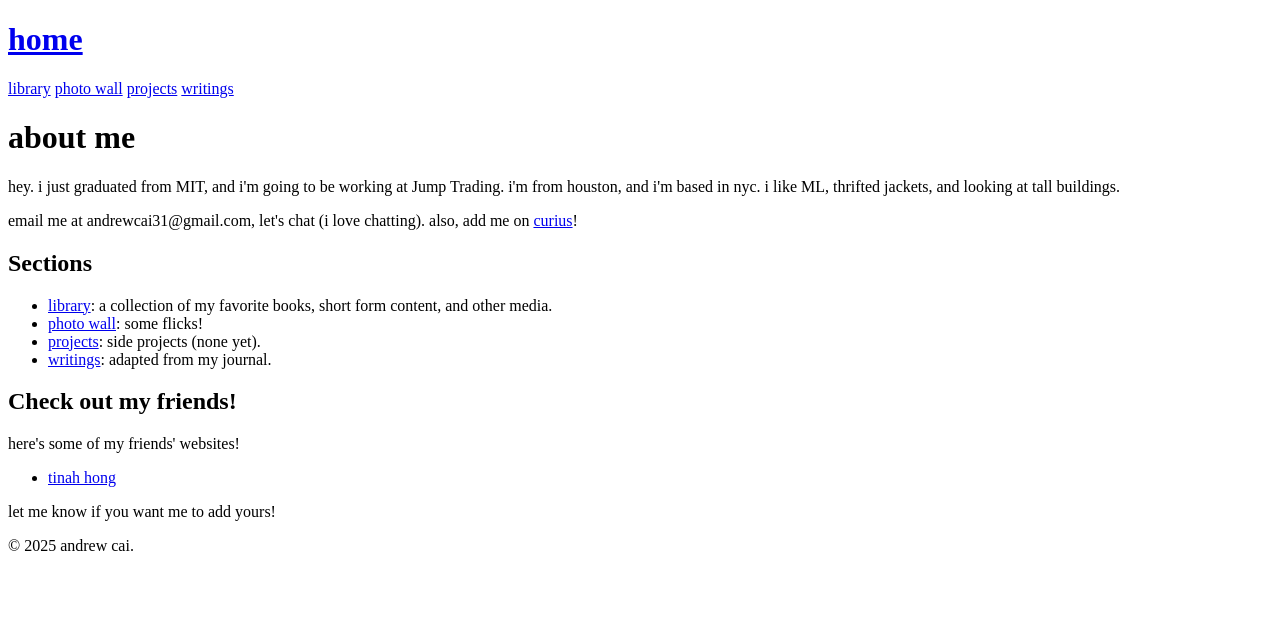
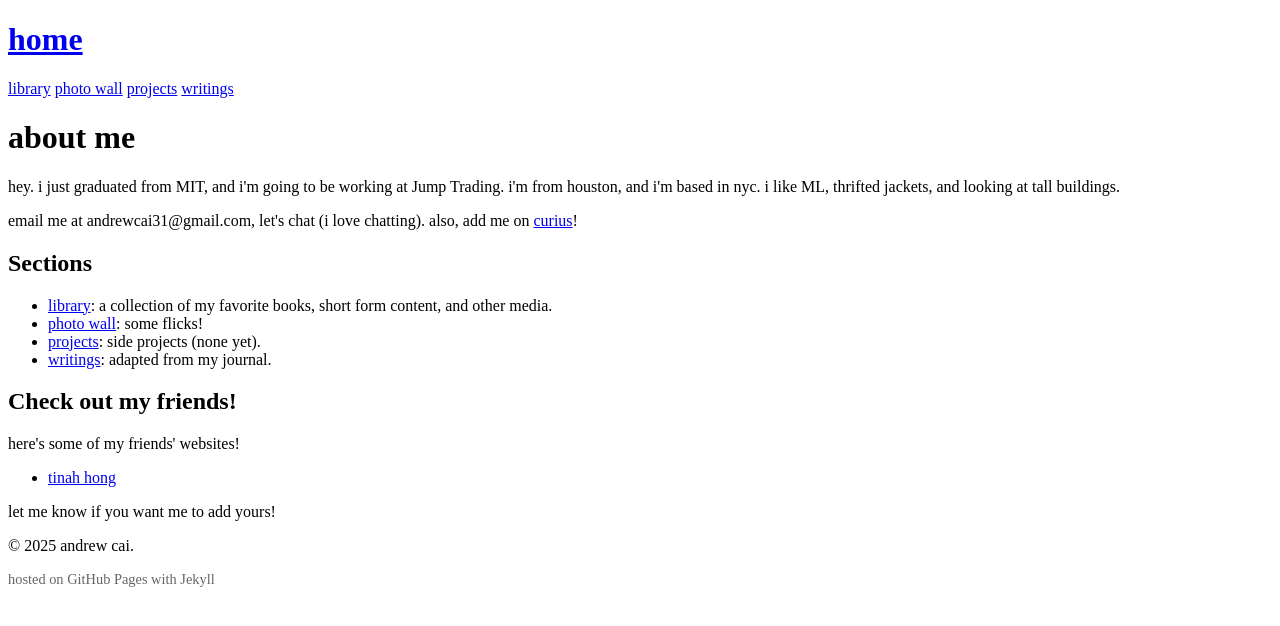
Before and after one commit to andrewcai31/andrewcai31.github.io, a Jekyll site: the page built from index.html, in a window 1280 px wide. Shown: the top 626 px of the page. Built offline with Jekyll 4.4.1, drawn with Linux system fonts in a browser that asks for light colours.

Commit message:
hosted by pages

```diff
--- a/_layouts/default.html
+++ b/_layouts/default.html
@@ -34,6 +34,7 @@
 
         <footer>
             <p>&copy; {{ site.time | date: '%Y' }} {{ site.author }}.</p>
+            <p style="font-size: 0.9em; color: #666; margin-top: 10px;">hosted on GitHub Pages with Jekyll</p>
         </footer>
     </div>
 
```
Also changed, not shown: 10 other files.
